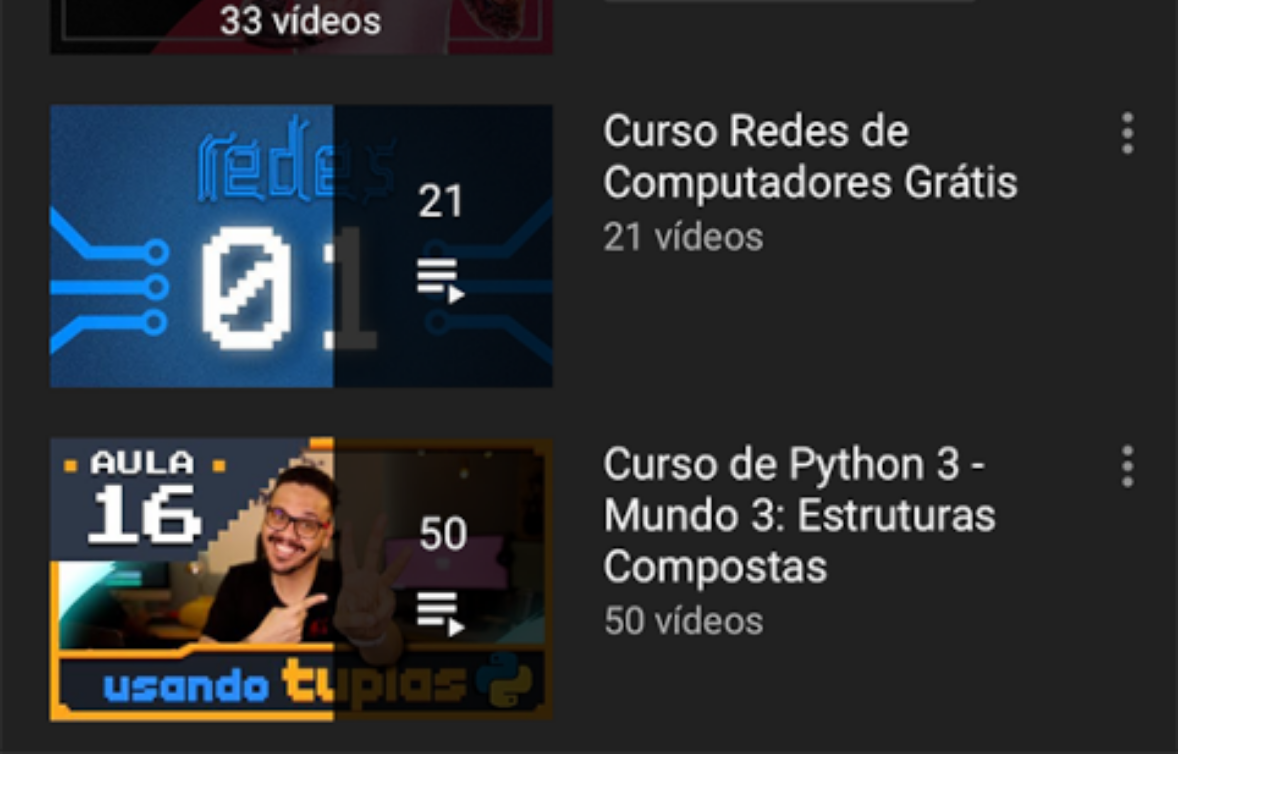
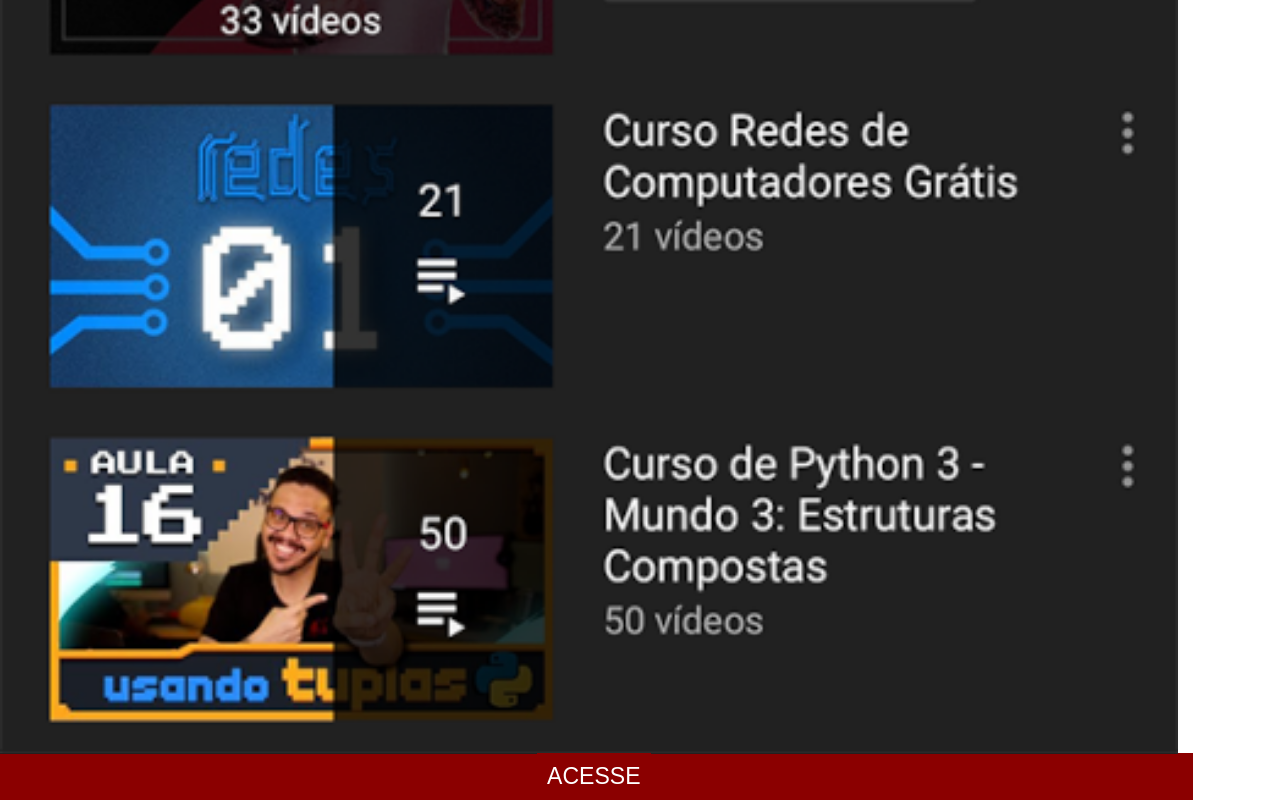
Before and after one commit to alefalves4867/projeto-social, a plain HTML site: page pages/youtube.html in a window 1280 px wide. Shown: the part 5080-5880 px from the top of the page. Before the commit the page ends 5838 px from the top, so only its background shows below. Drawn offline with Linux system fonts and the light colour scheme.

Commit message:
versao de teste atividade sobre redes sociais

```diff
--- a/pages/youtube.html
+++ b/pages/youtube.html
@@ -6,17 +6,34 @@
     <meta name="viewport" content="width=device-width, initial-scale=1.0">
     <title>Youtube</title>
     <style>
-        *{
-            padding: 0px;
-            margin: 0px;
-        }
+    *{
+        padding: 0px;
+        margin: 0px;
+    }
     img{
         width: 92vw;
         min-height: 504px;
     }
+    p, a{
+        background-color: darkred;
+        color: white;
+        width: 92vw;
+        padding: 10px;
+        margin: -5px;
+        text-align: center;
+        font-size: 1.2em;
+        text-decoration: none;
+        font-family: Arial, Helvetica, sans-serif;
+
+    }
+    a:hover{
+        text-decoration: underline;
+
+    }
     </style>
 </head>
 <body>
-    <img src="../imagens/tela-youtube482.png" alt="">
+    <img src="../imagens/tela-youtube482.png" alt="Youtube">
+    <p><a href="#">ACESSE</a></p>
 </body>
 </html>
```
Also changed, not shown: pages/facebook.html (+19 -1 lines), pages/github.html (+18 -0 lines), pages/instagram.html (+19 -1 lines), pages/twiter.html (+19 -1 lines).
